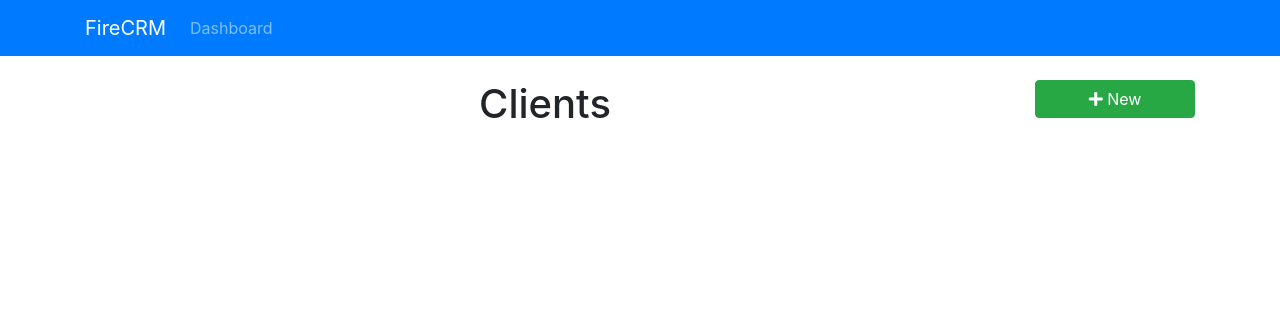
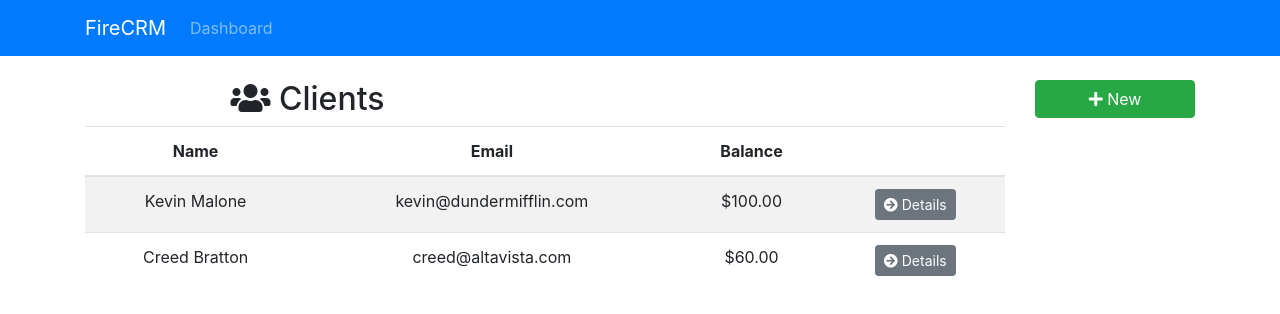
Before and after one commit to dillonfromdallas/FireCRM, a React (Create React App) app: page / in a window 1280 px wide. Shown: the top 314 px of the page. Built offline with nearby package versions, Linux system fonts and the light colour scheme.

Commit message:
Clients layout complete

```diff
--- a/src/components/clients/Clients.js
+++ b/src/components/clients/Clients.js
@@ -1,12 +1,71 @@
 import React, { Component } from "react";
+import { Link } from "react-router-dom";
 
 class Clients extends Component {
   render() {
-    return (
-      <div>
-        <h1>Clients</h1>
-      </div>
-    );
+    const clients = [
+      {
+        id: "1",
+        firstName: "Kevin",
+        lastName: "Malone",
+        email: "kevin@dundermifflin.com",
+        phone: "867-5309",
+        balance: "100"
+      },
+      {
+        id: "2",
+        firstName: "Creed",
+        lastName: "Bratton",
+        email: "creed@altavista.com",
+        phone: "469-000-0000",
+        balance: "60,000"
+      }
+    ];
+
+    if (clients) {
+      return (
+        <div>
+          <div className="row">
+            <div className="col-md-6">
+              <h2>
+                <i className="fas fa-users" /> Clients
+              </h2>
+            </div>
+          </div>
+          <table className="table table-striped">
+            <thead className="thead-inverse">
+              <tr>
+                <th>Name</th>
+                <th>Email</th>
+                <th>Balance</th>
+                <th />
+              </tr>
+            </thead>
+            <tbody>
+              {clients.map(client => (
+                <tr key={client.id}>
+                  <td>
+                    {client.firstName} {client.lastName}
+                  </td>
+                  <td>{client.email}</td>
+                  <td>${parseFloat(client.balance).toFixed(2)}</td>
+                  <td>
+                    <Link
+                      to={`/client/${client.id}`}
+                      className="btn btn-secondary btn-sm"
+                    >
+                      <i className="fas fa-arrow-circle-right" /> Details
+                    </Link>
+                  </td>
+                </tr>
+              ))}
+            </tbody>
+          </table>
+        </div>
+      );
+    } else {
+      return <h1>Loading...</h1>;
+    }
   }
 }
 
```
